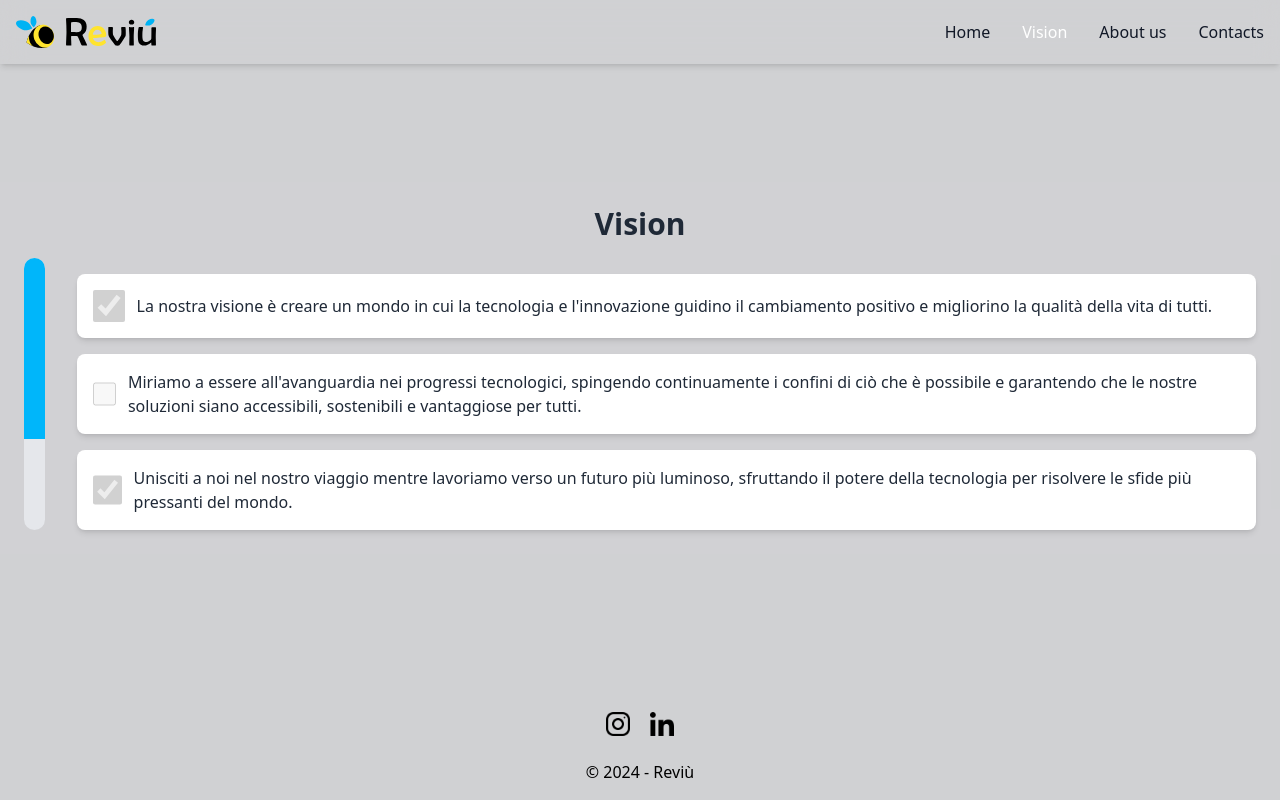
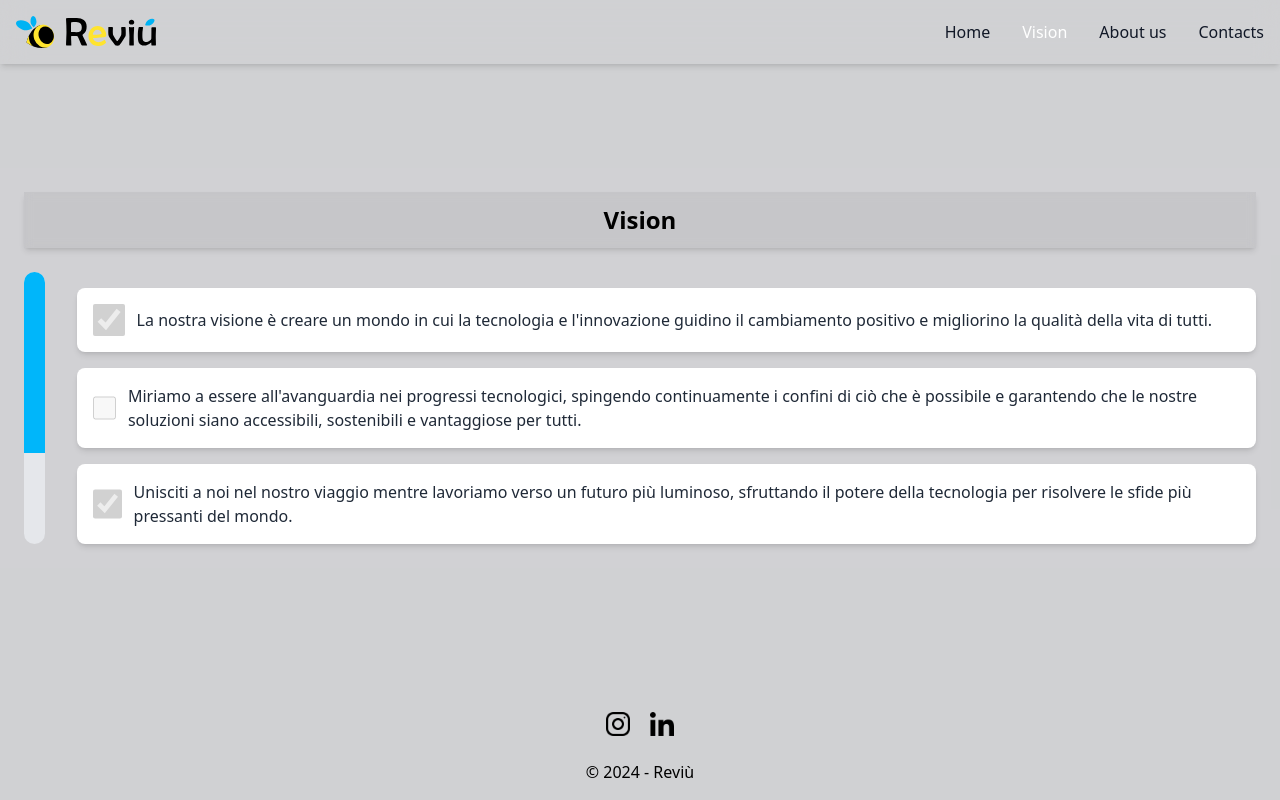
Before and after one commit to LucaJ-Tv/reviu, a Vue app: page /#/vision in a window 1280 px wide. Built offline with nearby package versions, Linux system fonts and the light colour scheme.

Commit message:
fix: all screens now are equaly able to see the site

```diff
--- a/src/App.vue
+++ b/src/App.vue
@@ -1,3 +1,5 @@
 <template>
-  <router-view />
+  <div class="bg-site-primary">
+    <router-view />
+  </div>
 </template>
--- a/src/components/modules/Contacts.vue
+++ b/src/components/modules/Contacts.vue
@@ -1,7 +1,7 @@
 <template>
     <div class="flex flex-col h-min-screen justify-between bg-site-primary bg-opacity-35 border-gray-200">
         <div class="flex flex-col items-center justify-center flex-1">
-            <h1 class="text-3xl font-bold text-center text-gray-800 mb-4">Contacts</h1>
+            <h1 class="text-center py-3 shadow-md bg-black bg-opacity-5 backdrop-blur-sm mb-6 font-semibold text-2xl w-full">Contacts</h1>
             <div class="grid grid-cols-1 sm:grid-cols-2 lg:grid-cols-4 gap-4">
                 <Contact email="contact1@example.com"></Contact>
                 <Contact email="contact2@example.com"></Contact>
--- a/src/components/modules/Vision.vue
+++ b/src/components/modules/Vision.vue
@@ -1,7 +1,7 @@
 <template>
     <div class="flex flex-col h-min-screen justify-between bg-site-primary bg-opacity-35 border-gray-200 p-6">
+      <h1 class="text-center py-3 shadow-md bg-black bg-opacity-5 backdrop-blur-sm mb-6 font-semibold text-2xl w-full">Vision</h1>
       <div class="flex flex-col items-center justify-center flex-1">
-        <h1 class="text-3xl font-bold text-center text-gray-800 mb-4">Vision</h1>
         <div class="flex items-start space-x-8">
           <ProgressBar :progress="progress" />
           <div class="mt-4 text-gray-700">
--- a/src/views/AboutView.vue
+++ b/src/views/AboutView.vue
@@ -1,7 +1,9 @@
 <template>
-  <div class="flex flex-col justify-between bg-site-primary">
+  <div class="flex flex-col min-h-screen bg-site-primary">
     <Navbar :pageSelected="'About us'"></Navbar>
-    <About></About>
+    <div class="flex-grow">
+      <About></About>
+    </div>
     <Footer></Footer>
   </div>
 </template>
--- a/src/views/ContactsView.vue
+++ b/src/views/ContactsView.vue
@@ -1,7 +1,9 @@
 <template>
-  <div class="flex flex-col h-screen justify-between bg-site-primary">
+  <div class="flex flex-col min-h-screen bg-site-primary">
     <Navbar :pageSelected="'Contacts'"></Navbar>
-    <Contacts></Contacts>
+    <div class="flex-grow">
+      <Contacts></Contacts>
+    </div>
     <Footer></Footer>
   </div>
 </template>
```
